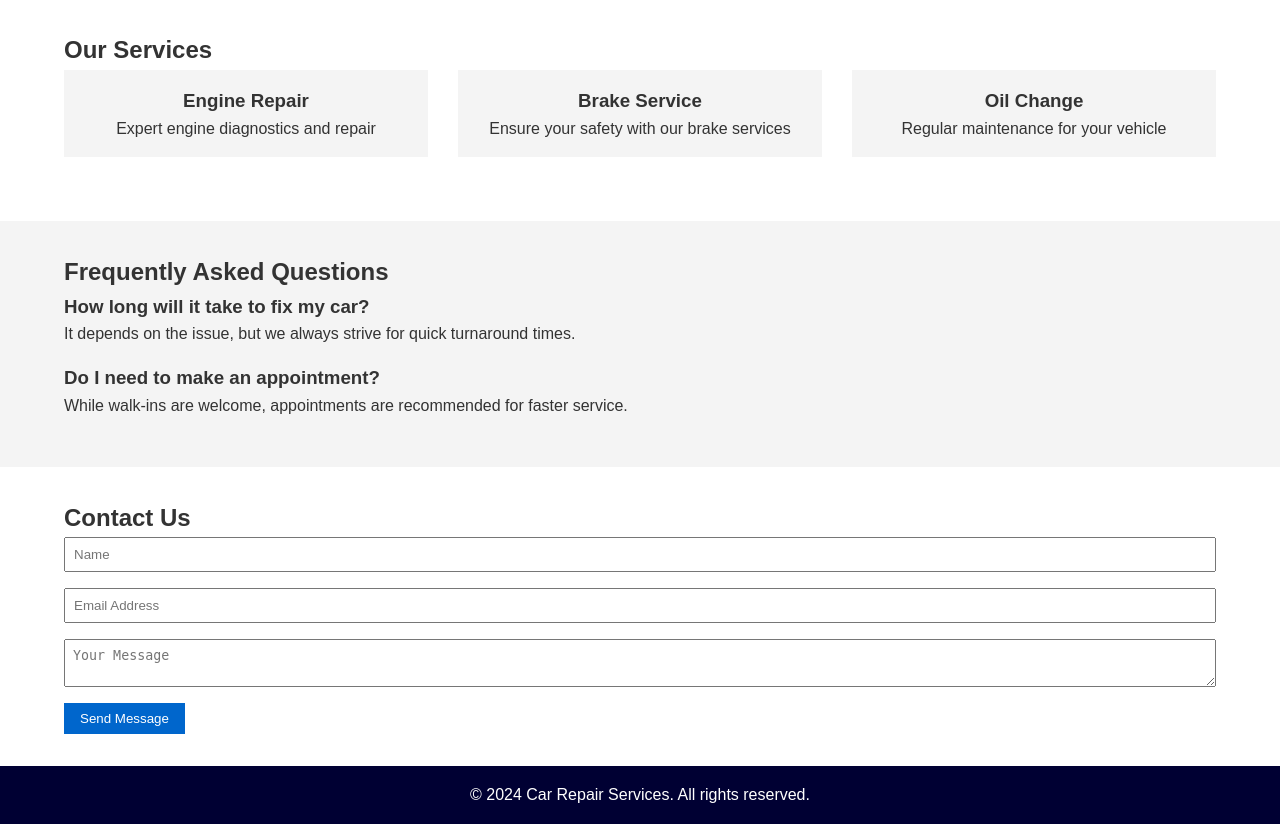
After one commit to kasunmendis7/fixme-technologies, a PHP site: page /service-centre-landing in a window 1280 px wide. The commit adds this page. Shown: the part 884-1708 px from the top of the page. Run offline with PHP 8.4, Linux system fonts and the light colour scheme.

Commit message:
service centre landing page

```diff
--- /dev/null
+++ b/controllers/ServiceCentreController.php
@@ -0,0 +1,13 @@
+<?php
+
+namespace app\controllers;
+use app\core\Controller;
+
+class ServiceCentreController extends Controller
+{
+    public function serviceCentreLanding()
+    {
+        $this->setLayout('auth');
+        return $this->render('/service-centre-landing');
+    }
+}
--- a/public/index.php
+++ b/public/index.php
@@ -6,6 +6,7 @@ use app\core\Application;
 use app\controllers\SiteController;
 use app\controllers\CustomerController;
 use app\controllers\TechnicianController;
+use app\controllers\ServiceCentreController;
 
 $app = new Application(dirname(__DIR__));
 
@@ -13,6 +14,7 @@ $app->router->get('/', [SiteController::class, 'home']);
 $app->router->get('/customer-sign-up', [CustomerController::class, 'customerSignUp']);
 $app->router->get('/technician-sign-up', [TechnicianController::class, 'technicianSignUp']);
 $app->router->get('/technician-landing', [TechnicianController::class, 'technicianLanding']);
+$app->router->get('/service-centre-landing', [ServiceCentreController::class, 'serviceCentreLanding']);
 
 $app->run();
 
--- /dev/null
+++ b/views/service-centre-landing.php
@@ -0,0 +1,232 @@
+<?php
+?>
+
+<!DOCTYPE html>
+<html lang="en">
+<head>
+    <meta charset="UTF-8">
+    <meta name="viewport" content="width=device-width, initial-scale=1.0">
+    <title>Your Trusted Pit Stop for All Repairs</title>
+    <style>
+        /* Reset and base styles */
+        * {
+            margin: 0;
+            padding: 0;
+            box-sizing: border-box;
+        }
+        body {
+            font-family: Arial, sans-serif;
+            line-height: 1.6;
+            color: #333;
+        }
+        .container {
+            width: 90%;
+            max-width: 1200px;
+            margin: auto;
+            overflow: hidden;
+        }
+
+        /* Header */
+        header {
+            background: #000033;
+            color: #fff;
+            padding: 1rem 0;
+        }
+        header .container {
+            display: flex;
+            justify-content: space-between;
+            align-items: center;
+        }
+        header a {
+            color: #fff;
+            text-decoration: none;
+            text-transform: uppercase;
+            font-size: 16px;
+        }
+        header ul {
+            display: flex;
+            list-style: none;
+        }
+        header ul li {
+            margin-left: 20px;
+        }
+
+        /* Hero Section */
+        #hero {
+            min-height: 400px;
+            background: url('/assets/service-centre-cover.jpeg');
+            background-size: cover;
+            background-position: center;
+            background-repeat: no-repeat;
+            display: flex;
+            align-items: center;
+            text-align: center;
+            color: #fff;
+            height: 100vh;
+            /*color: black;*/
+            text-shadow: 2px 2px 4px rgba(0, 0, 0, 0.5);
+            /*display: grid;*/
+            grid-template-columns: 1fr 1fr;
+
+        }
+        #hero h1 {
+            font-size: 3rem;
+            margin-bottom: 1rem;
+        }
+
+        /* Services */
+        #services {
+            padding: 2rem 0;
+        }
+        .services-container {
+            display: flex;
+            flex-wrap: wrap;
+            justify-content: space-between;
+        }
+        .service {
+            flex-basis: calc(33.333% - 20px);
+            margin-bottom: 2rem;
+            padding: 1rem;
+            background: #f4f4f4;
+            text-align: center;
+        }
+
+        /* FAQ */
+        #faq {
+            background: #f4f4f4;
+            padding: 2rem 0;
+        }
+        .faq-item {
+            margin-bottom: 1rem;
+        }
+
+        /* Contact */
+        #contact {
+            padding: 2rem 0;
+        }
+        #contact form {
+            display: flex;
+            flex-direction: column;
+        }
+        #contact form input, #contact form textarea {
+            margin-bottom: 1rem;
+            padding: 0.5rem;
+        }
+        #contact form button {
+            background: #0066cc;
+            color: #fff;
+            padding: 0.5rem 1rem;
+            border: none;
+            cursor: pointer;
+            align-self: flex-start;
+        }
+
+        /* Footer */
+        footer {
+            background: #000033;
+            color: #fff;
+            text-align: center;
+            padding: 1rem 0;
+        }
+
+        /* Responsive Design */
+        @media (max-width: 768px) {
+            header .container {
+                flex-direction: column;
+            }
+            header ul {
+                margin-top: 1rem;
+            }
+            #hero h1 {
+                font-size: 2rem;
+            }
+            .service {
+                flex-basis: 100%;
+            }
+        }
+
+        @media (max-width: 480px) {
+            header ul {
+                flex-direction: column;
+                align-items: center;
+            }
+            header ul li {
+                margin: 0.5rem 0;
+            }
+        }
+    </style>
+</head>
+<body>
+<header>
+    <div class="container">
+        <div id="branding">
+            <h1>Car Repair Services</h1>
+        </div>
+        <nav>
+            <ul>
+                <li><a href="#home">Home</a></li>
+                <li><a href="#services">Services</a></li>
+                <li><a href="#contact">Contact</a></li>
+            </ul>
+        </nav>
+    </div>
+</header>
+
+<section id="hero">
+    <div class="container">
+        <h1>Your Trusted Pit Stop for All Repairs</h1>
+        <p>Professional and reliable auto repair services</p>
+    </div>
+</section>
+
+<section id="services">
+    <div class="container">
+        <h2>Our Services</h2>
+        <div class="services-container">
+            <div class="service">
+                <h3>Engine Repair</h3>
+                <p>Expert engine diagnostics and repair</p>
+            </div>
+            <div class="service">
+                <h3>Brake Service</h3>
+                <p>Ensure your safety with our brake services</p>
+            </div>
+            <div class="service">
+                <h3>Oil Change</h3>
+                <p>Regular maintenance for your vehicle</p>
+            </div>
+        </div>
+    </div>
+</section>
+
+<section id="faq">
+    <div class="container">
+        <h2>Frequently Asked Questions</h2>
+        <div class="faq-item">
+            <h3>How long will it take to fix my car?</h3>
+            <p>It depends on the issue, but we always strive for quick turnaround times.</p>
+        </div>
+        <div class="faq-item">
+            <h3>Do I need to make an appointment?</h3>
+            <p>While walk-ins are welcome, appointments are recommended for faster service.</p>
+        </div>
+    </div>
+</section>
+
+<section id="contact">
+    <div class="container">
+        <h2>Contact Us</h2>
+        <form>
+            <input type="text" placeholder="Name">
+            <input type="email" placeholder="Email Address">
+            <textarea placeholder="Your Message"></textarea>
+            <button type="submit">Send Message</button>
+        </form>
+    </div>
+</section>
+
+<footer>
+    <p>&copy; 2024 Car Repair Services. All rights reserved.</p>
+</footer>
+</body>
+</html>
```
Also changed, not shown: 1 other file.
